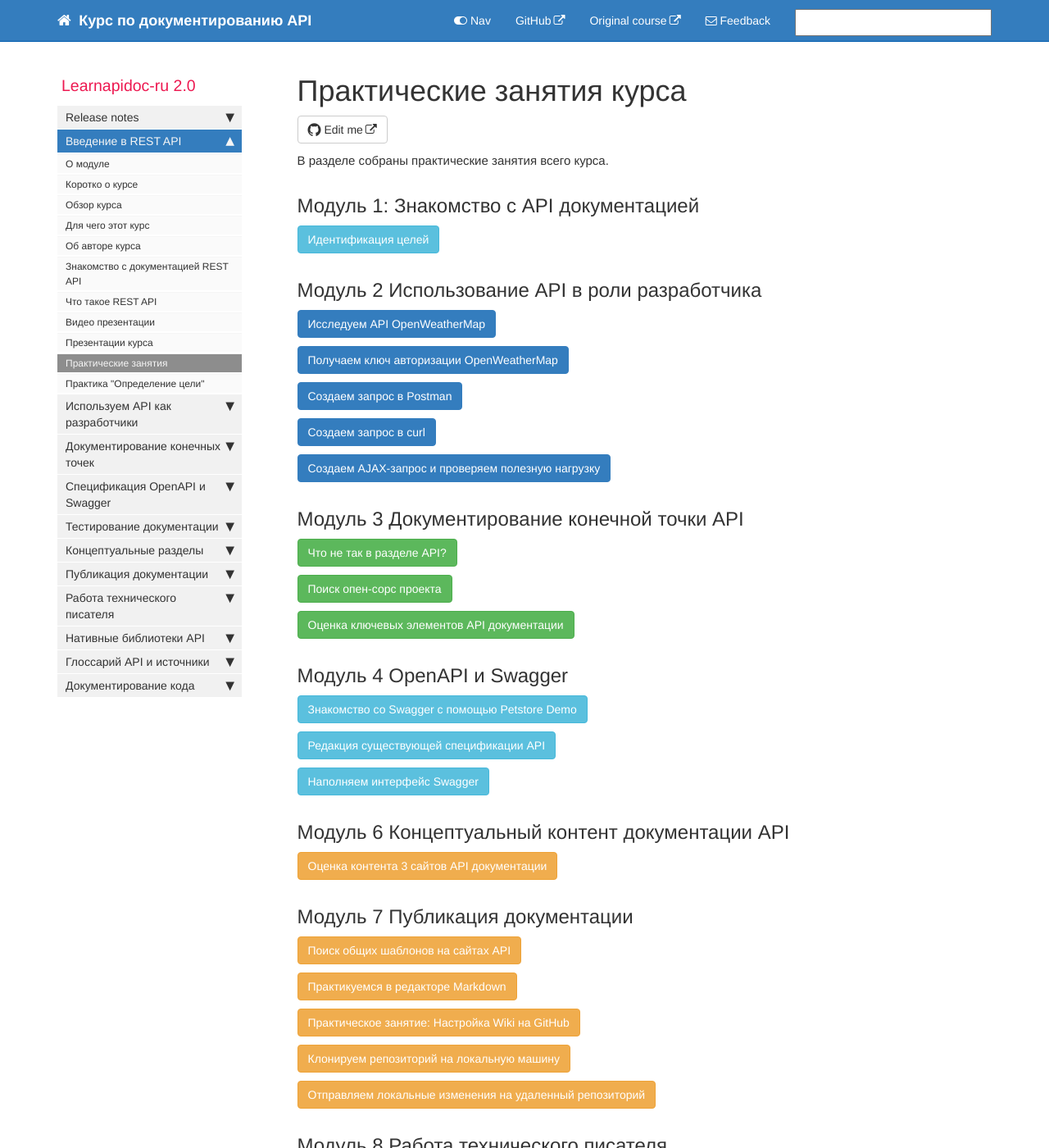
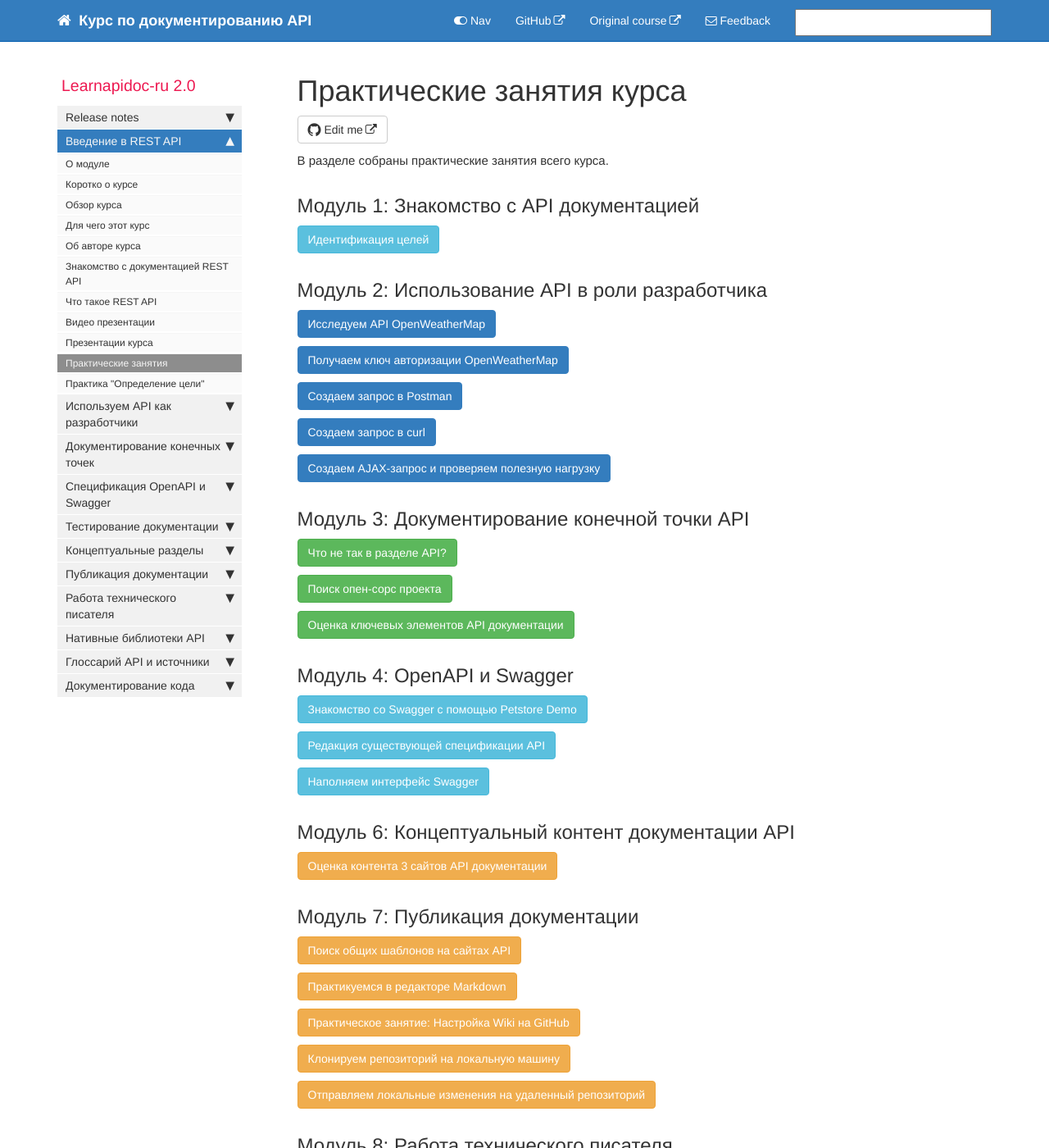
Before and after one commit to Starkovden/Starkovden.github.io, a Jekyll site: the page built from pages/introduction-rest-api/workshop-activities.md, in a window 1280 px wide and 1400 px high. Shown: the whole window at 82% size. Built offline with Jekyll 4.4.1, drawn with Linux system fonts in a browser that asks for light colours; nearby versions of some CDN libraries; comment, search, counter and statistics services are not loaded; some of the changed text lies outside the part shown.

Commit message:
поправил отступы

```diff
--- a/pages/introduction-rest-api/workshop-activities.md
+++ b/pages/introduction-rest-api/workshop-activities.md
@@ -15,23 +15,20 @@
 
 {% include workshop_button.html title="Идентификация целей" activity="identify_goals" button_type="info" %}
 
-## Модуль 2 Использование API в роли разработчика
+## Модуль 2: Использование API в роли разработчика
 
 {% include workshop_button.html title="Исследуем API OpenWeatherMap" activity="explore_openweathermap_api" button_type="primary" %}
 
 
 {% include workshop_button.html title="Получаем ключ авторизации OpenWeatherMap" activity="get_authorization_keys" button_type="primary" %}
 
-
 {% include workshop_button.html title="Создаем запрос в Postman" activity="postman_request" button_type="primary" %}
-
 
 {% include workshop_button.html title="Создаем запрос в curl" activity="make_curl_request" button_type="primary" %}
 
-
 {% include workshop_button.html title="Создаем AJAX-запрос и проверяем полезную нагрузку" activity="ajax_api_request" button_type="primary" %}
 
-## Модуль 3 Документирование конечной точки API
+## Модуль 3: Документирование конечной точки API
 
 {% include workshop_button.html title="Что не так в разделе API?" activity="whats_wrong_with_serfreport" button_type="success" %}
 
@@ -39,7 +36,7 @@
 
 {% include workshop_button.html title="Оценка ключевых элементов API документации" activity="evaluate_elemets_api_ref" button_type="success" %}
 
-## Модуль 4 OpenAPI и Swagger
+## Модуль 4: OpenAPI и Swagger
 
 {% include workshop_button.html title="Знакомство со Swagger с помощью Petstore Demo" activity="explore_swagger_petstore" button_type="info" %}
 
@@ -49,26 +46,23 @@
 
 {% comment %} {% include workshop_button.html title="Работа с OpenAPI в Stoplight" activity="work_with_stoplight" button_type="info" %} {% endcomment %}
 
-## Модуль 6 Концептуальный контент документации API
+## Модуль 6: Концептуальный контент документации API
 
 {% include workshop_button.html title="Оценка контента 3 сайтов API документации" activity="conceptual_comparisons" button_type="warning" %}
 
-## Модуль 7 Публикация документации
-
+## Модуль 7: Публикация документации
 
 {% include workshop_button.html title="Поиск общих шаблонов на сайтах API" activity="find_templates" button_type="warning" %}
 
 {% include workshop_button.html title="Практикуемся в редакторе Markdown" activity="markdown" button_type="warning" %}
 
-
 {% include workshop_button.html title="Практическое занятие: Настройка Wiki на GitHub" activity="create_github_wiki" button_type="warning" %}
-
 
 {% include workshop_button.html title="Клонируем репозиторий на локальную машину" activity="clone_repo_locally" button_type="warning" %}
 
 {% include workshop_button.html title="Отправляем локальные изменения на удаленный репозиторий" activity="push_local_to_remote" button_type="warning" %}
 
-## Модуль 8 Работа технического писателя
+## Модуль 8: Работа технического писателя
 
 {% include workshop_button.html title="Обзор вакансий и требований в них к документированию API" activity="look_for_apidoc_jobs" button_type="info" %}
 
```
